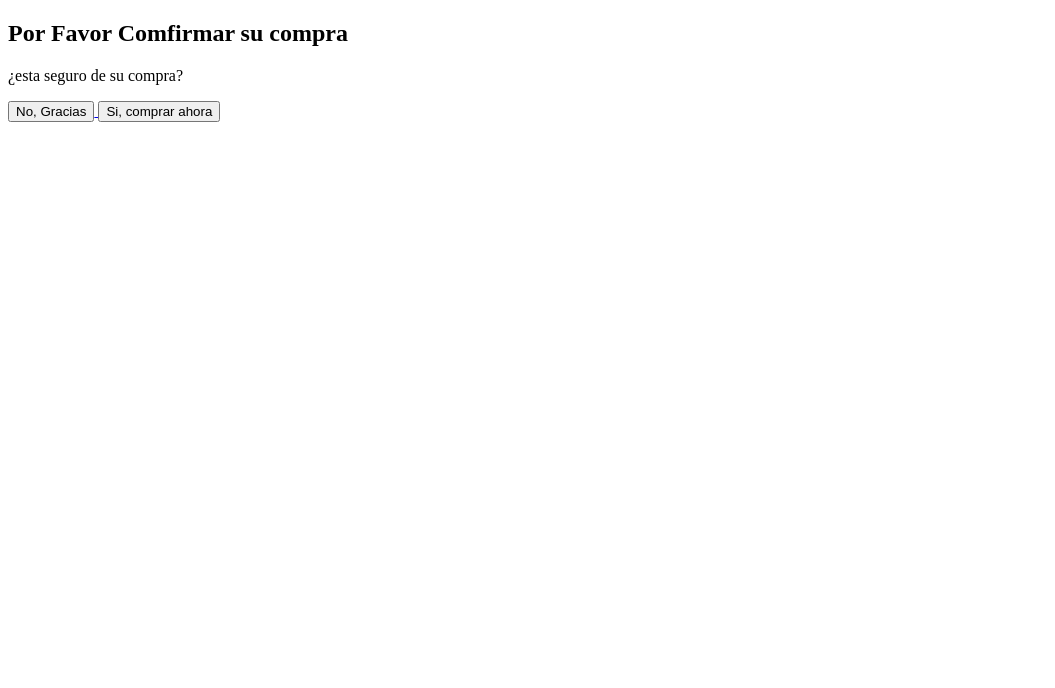
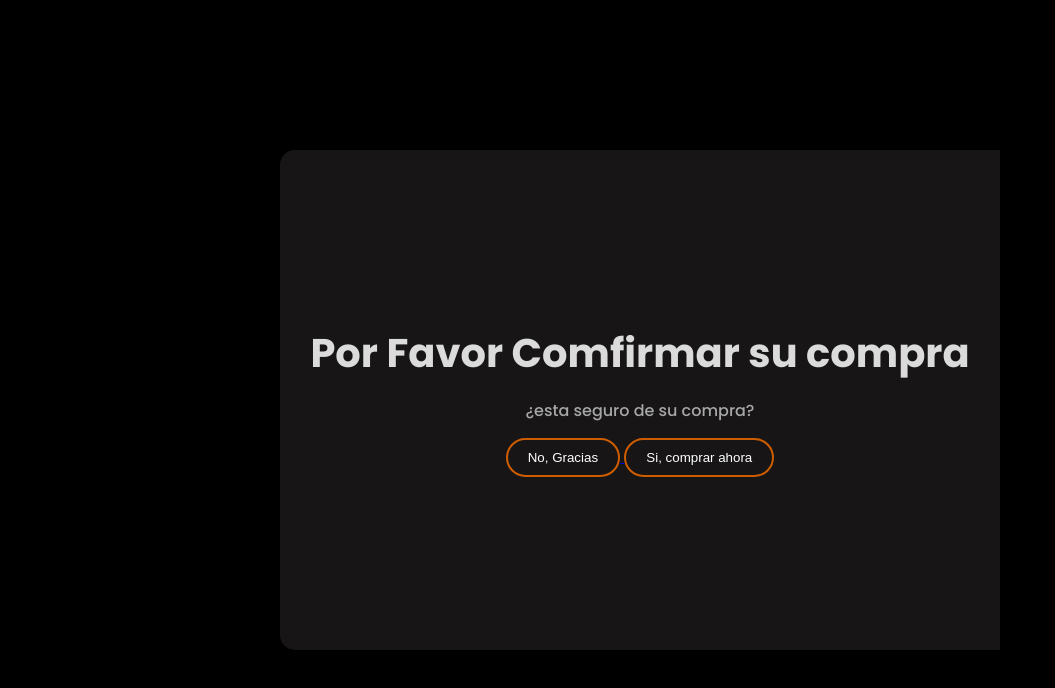
Before and after one commit to Gabrieldp26/Brawls_Food, a plain HTML site: page HTML/buy.html in a window 1280 px wide. Shown: the whole page, without its empty margins (0-1055 px from the left). Drawn offline with Linux system fonts and the light colour scheme; files that its build step writes are made by us from their sources; the site is published under a folder, as on GitHub Pages, so addresses that start at the root find nothing.

Commit message:
Update buy.html

```diff
--- a/HTML/buy.html
+++ b/HTML/buy.html
@@ -6,7 +6,7 @@
     <link rel="preconnect" href="https://fonts.googleapis.com">
     <link rel="preconnect" href="https://fonts.gstatic.com" crossorigin>
     <link href="https://fonts.googleapis.com/css2?family=Poppins:wght@300;400;500;600;700&display=swap" rel="stylesheet">
-    <link rel="stylesheet" href="/CSS/buy.css">
+    <link rel="stylesheet" href="./CSS/buy.css">
     <title>Comfirmar Compra</title>
 </head>
 <body>
@@ -17,8 +17,8 @@
                  <p>
                    ¿esta seguro de su compra?
                  </p>
-                 <a href="index.html"><input  type="button" value="No, Gracias"> </a>
-                 <a href="tank.html"><input  type="button" value="Si, comprar ahora"></a>
+                 <a href=".HTML/index.html"><input  type="button" value="No, Gracias"> </a>
+                 <a href=".HTML/tank.html"><input  type="button" value="Si, comprar ahora"></a>
             </div>
         </div>
 
```
